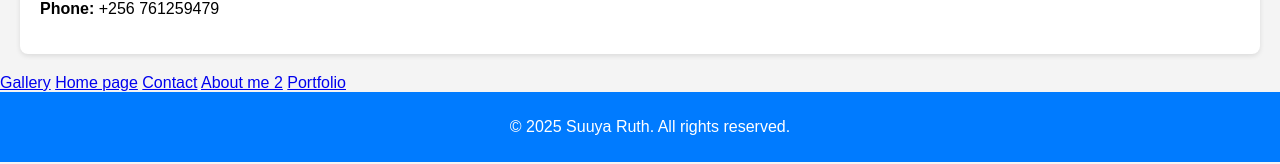
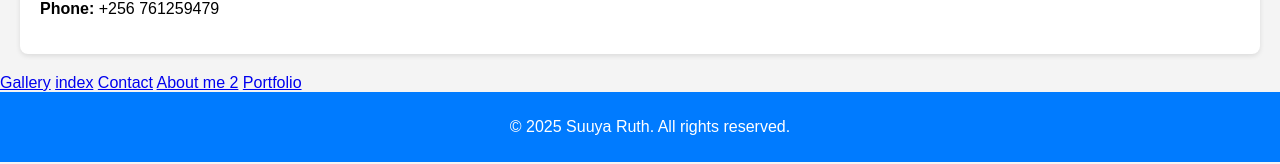
Before and after one commit to RSuuya/suuyaruth-profile-website, a plain HTML site: page Contact.html in a window 1280 px wide. Shown: the part 344-508 px from the top of the page. Drawn offline with Linux system fonts and the light colour scheme.

Commit message:
Update Contact.html

```diff
--- a/Contact.html
+++ b/Contact.html
@@ -53,7 +53,7 @@
 </section>
 <nav>
     <a href="gallery.html">Gallery</a>
-    <a href="Home page.html">Home page</a>
+    <a href="index.html">index</a>
 	<a href="contact.html">Contact</a>
 	<a href="About me 2.html">About me 2</a>
 	<a href="Portfolio.html">Portfolio</a>
```
